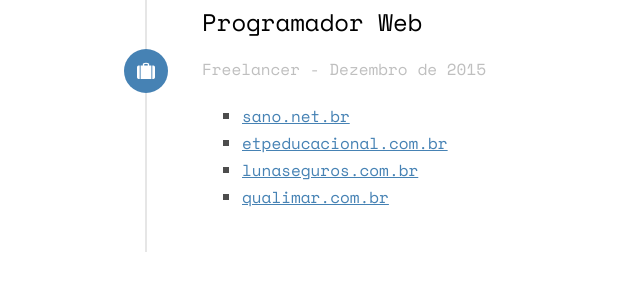
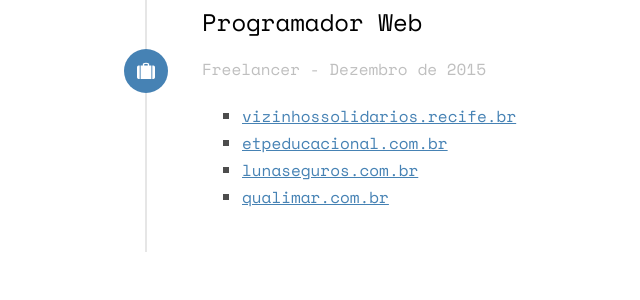
Before and after one commit to JacquesLassau/Homepage, a PHP site: page / in a window 1280 px wide. Shown: the part 2721-3021 px from the top of the page, without its empty margins (495-1135 px from the left). Run offline with PHP 8.4, Linux system fonts and the light colour scheme; some libraries are stand-ins or nearby versions; some web fonts are replaced.

```diff
--- a/index.html
+++ b/index.php
@@ -157,7 +157,7 @@
 								</div>
 								<div class="timeline-body">
 									<ul style="text-align:left;list-style-type: square;">
-										<li><a href="http://vizinhossolidarios.recife.br" target="_blank" style="text-decoration:underline;">sano.net.br</a></li>
+										<li><a href="http://vizinhossolidarios.recife.br" target="_blank" style="text-decoration:underline;">vizinhossolidarios.recife.br</a></li>
 										<li><a href="http://etpeducacional.com.br" target="_blank" style="text-decoration:underline;">etpeducacional.com.br</a></li>
 										<li><a href="http://lunaseguros.com.br" target="_blank" style="text-decoration:underline;">lunaseguros.com.br</a></li>
 										<li><a href="http://qualimar.com.br" target="_blank" style="text-decoration:underline;">qualimar.com.br</a></li>
```
